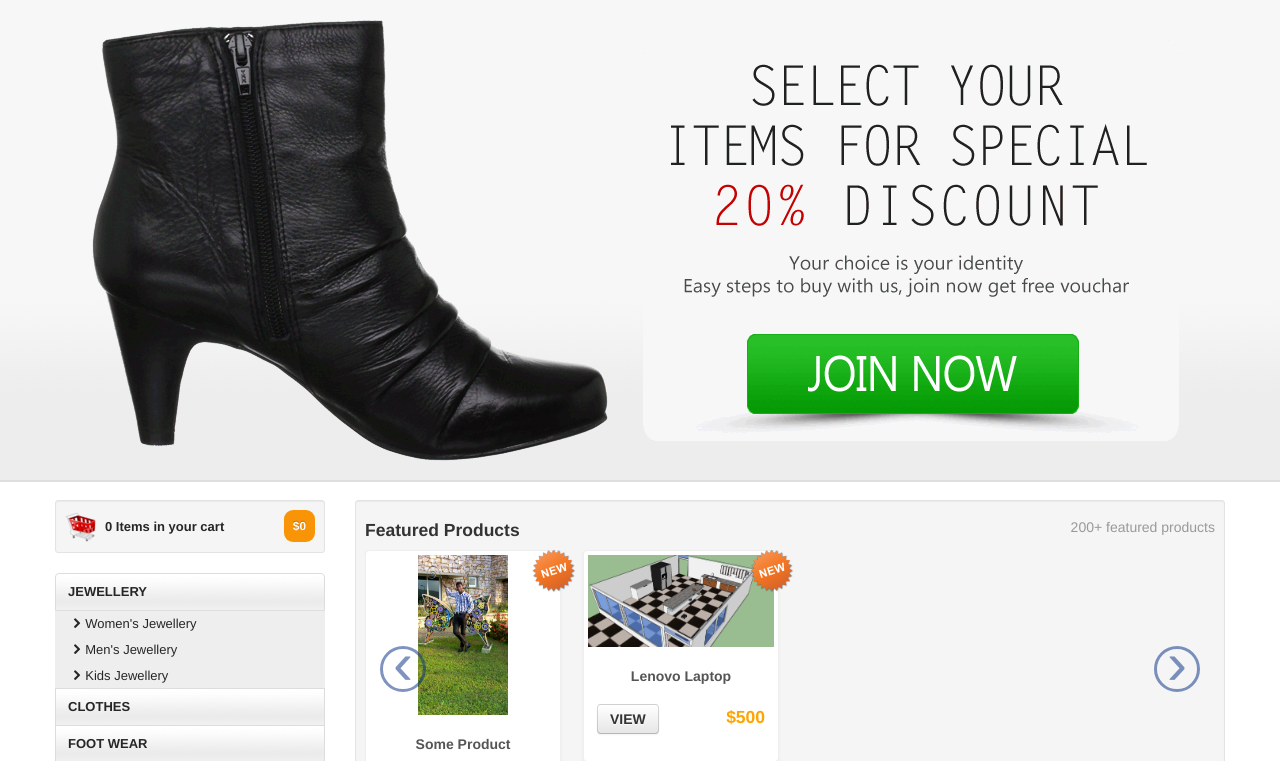
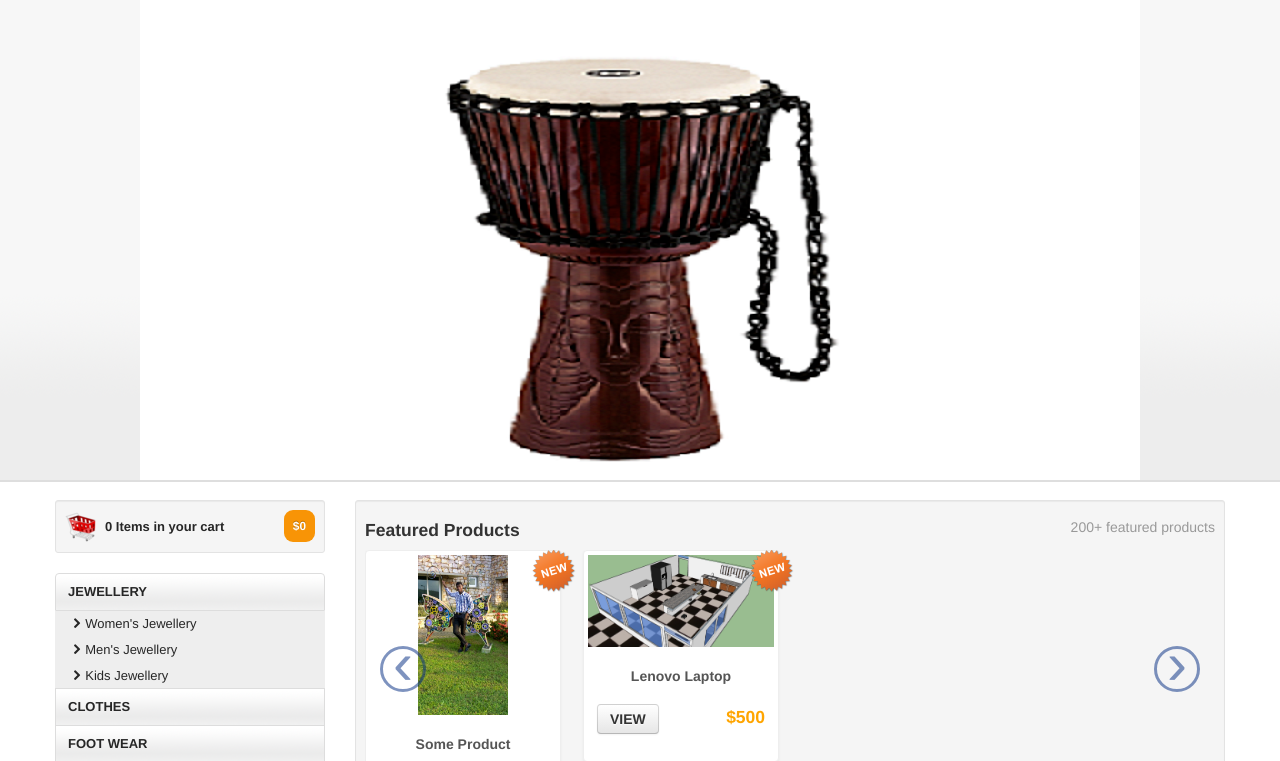
Before and after one commit to PeyGis/ShopAfryk, a PHP site: page / in a window 1280 px wide. Shown: the part 147-908 px from the top of the page. Run offline with PHP 8.4, Linux system fonts and the light colour scheme; data comes from the database, SQL or seed files in the repository.

Commit message:
updated images

```diff
--- a/index.php
+++ b/index.php
@@ -118,12 +118,12 @@
 </div>
 </div>
 <!-- Header End====================================================================== -->
-<div id="carouselBlk">
+<div id="carouselBlk" style="width:100%; height=10%">
 	<div id="myCarousel" class="carousel slide">
-		<div class="carousel-inner">
+		<div class="carousel-inner" >
 		  <div class="item active">
-		  <div class="container">
-			<a href="view/register.php"><img style="width:100%" src="themes/images/carousel/1.png" alt="special offers"/></a>
+		  <div class="container" style="width:100%;height=10%" >
+			<a href="view/register.php"><img src="themes/images/carousel/img81.png" alt="special offers"/></a>
 			<div class="carousel-caption">
 				  <h4>Second Thumbnail label</h4>
 				  <p>Cras justo odio, dapibus ac facilisis in, egestas eget quam. Donec id elit non mi porta gravida at eget metus. Nullam id dolor id nibh ultricies vehicula ut id elit.</p>
@@ -131,8 +131,8 @@
 		  </div>
 		  </div>
 		  <div class="item">
-		  <div class="container">
-			<a href="view/register.php"><img style="width:100%" src="themes/images/carousel/2.png" alt=""/></a>
+		  <div class="container" >
+			<a href="view/register.php"><img  src="themes/images/carousel/img1.png" alt=""/></a>
 				<div class="carousel-caption">
 				  <h4>Second Thumbnail label</h4>
 				  <p>Cras justo odio, dapibus ac facilisis in, egestas eget quam. Donec id elit non mi porta gravida at eget metus. Nullam id dolor id nibh ultricies vehicula ut id elit.</p>
@@ -140,8 +140,8 @@
 		  </div>
 		  </div>
 		  <div class="item">
-		  <div class="container">
-			<a href="view/register.php"><img src="themes/images/carousel/3.png" alt=""/></a>
+		  <div class="container" style="width:100%; height=10%">
+			<a href="view/register.php"><img  src="themes/images/carousel/img5.jpg" alt=""/></a>
 			<div class="carousel-caption">
 				  <h4>Second Thumbnail label</h4>
 				  <p>Cras justo odio, dapibus ac facilisis in, egestas eget quam. Donec id elit non mi porta gravida at eget metus. Nullam id dolor id nibh ultricies vehicula ut id elit.</p>
@@ -150,8 +150,8 @@
 		  </div>
 		  </div>
 		   <div class="item">
-		   <div class="container">
-			<a href="view/register.php"><img src="themes/images/carousel/4.png" alt=""/></a>
+		   <div class="container" style="width:100%; height=10%">
+			<a href="view/register.php"><img src="themes/images/carousel/img11.png" alt=""/></a>
 			<div class="carousel-caption">
 				  <h4>Second Thumbnail label</h4>
 				  <p>Cras justo odio, dapibus ac facilisis in, egestas eget quam. Donec id elit non mi porta gravida at eget metus. Nullam id dolor id nibh ultricies vehicula ut id elit.</p>
@@ -159,7 +159,7 @@
 
 		  </div>
 		  </div>
-		   <div class="item">
+		   <!-- <div class="item">
 		   <div class="container">
 			<a href="view/register.php"><img src="themes/images/carousel/5.png" alt=""/></a>
 			<div class="carousel-caption">
@@ -167,8 +167,8 @@
 				  <p>Cras justo odio, dapibus ac facilisis in, egestas eget quam. Donec id elit non mi porta gravida at eget metus. Nullam id dolor id nibh ultricies vehicula ut id elit.</p>
 			</div>
 		  </div>
-		  </div>
-		   <div class="item">
+		  </div> -->
+		   <!-- <div class="item">
 		   <div class="container">
 			<a href="view/register.php"><img src="themes/images/carousel/6.png" alt=""/></a>
 			<div class="carousel-caption">
@@ -176,7 +176,7 @@
 				  <p>Cras justo odio, dapibus ac facilisis in, egestas eget quam. Donec id elit non mi porta gravida at eget metus. Nullam id dolor id nibh ultricies vehicula ut id elit.</p>
 				</div>
 		  </div>
-		  </div>
+		  </div> -->
 		</div>
 		<a class="left carousel-control" href="#myCarousel" data-slide="prev">&lsaquo;</a>
 		<a class="right carousel-control" href="#myCarousel" data-slide="next">&rsaquo;</a>
```
Also changed, not shown: themes/images/carousel/img1.png, themes/images/carousel/img13.png, themes/images/carousel/img15.png, themes/images/carousel/img24.png (added), themes/images/carousel/img38.png (added), themes/images/carousel/img81.png (added).
